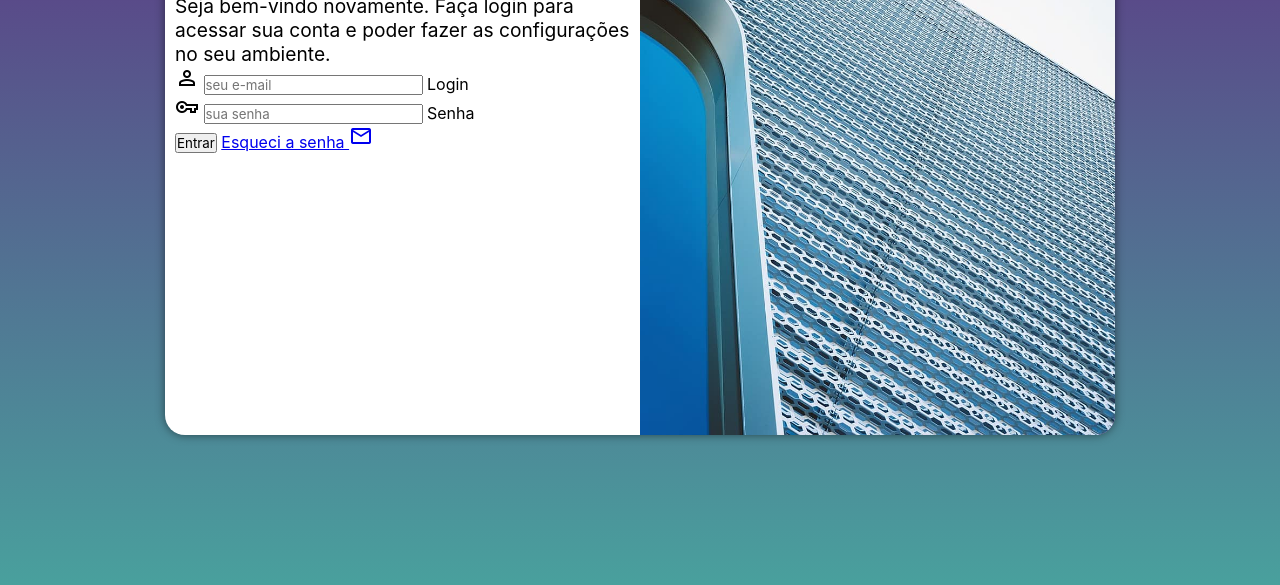
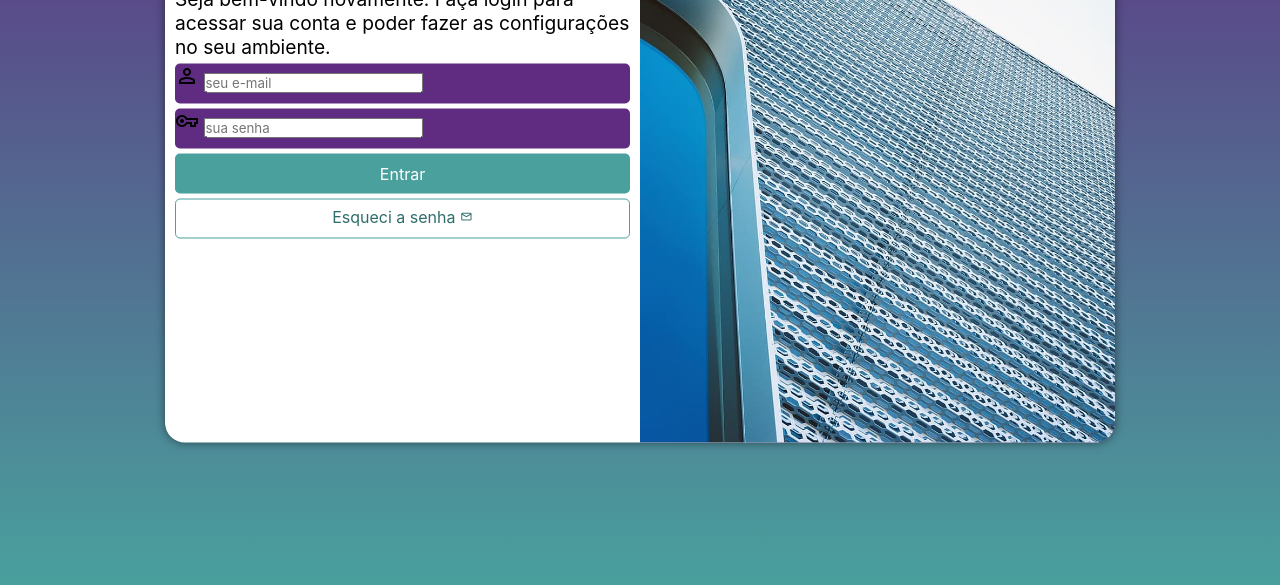
Before and after one commit to gabrielm29/projeto-login, a plain HTML site: page index.html in a window 1280 px wide. Shown: the part 215-800 px from the top of the page. Drawn offline with nearby package versions, Linux system fonts and the light colour scheme.

Commit message:
formatação do formulário

```diff
--- a/estilos/style.css
+++ b/estilos/style.css
@@ -31,7 +31,7 @@ section#login{
 
     background-color: white;
     width: 250px;
-    height: 500px;
+    height: 515px;
     border-radius: 20px;
     box-shadow: 0px 0px 10px rgba(0, 0, 0, 0.5);
 
@@ -61,3 +61,48 @@ div#formulario > h1{
 div#formulario > p{
     font-size: 0.8em;
 }
+form > div.campo{
+    background-color: #5f2c82;
+    display: block;
+    width: 100%;
+    height: 40px;
+    border-radius: 5px;
+    margin: 5px 0px;
+}
+div.campo label{
+    display: none;
+}
+form > input[type=submit]{
+    display: block;
+    font-size: 1em;
+    width: 100%;
+    height: 40px;
+    background-color: #49a09d;
+    color: white;
+    border: none;
+    border-radius: 5px;
+    cursor: pointer;
+}
+form > input[type=submit]:hover{
+    background-color: #2f6d6b;
+}
+form > a.botao{
+    display: block;
+    text-align: center;
+    font-size: 1em;
+    width: 100%;
+    height: 40px;
+    padding-top: 7px;
+    margin-top: 5px;
+    color: #2f6d6b;
+    background-color: white;
+    border: 1px solid #49a09d;
+    border-radius: 5px;
+    text-decoration: none;
+}
+form > a.botao:hover{
+    background-color: #5ac7c3;
+}
+form > a.botao > span{
+    font-size: 0.8em;
+}
--- a/index.html
+++ b/index.html
@@ -30,7 +30,7 @@
                         <label for="isenha">Senha</label>
                     </div>
                     <input type="submit" value="Entrar">
-                    <a href="esqueci.html">Esqueci a senha <span class="material-symbols-outlined">mail</span></a>
+                    <a href="esqueci.html" class="botao">Esqueci a senha <span class="material-symbols-outlined">mail</span></a>
                 </form>
             </div>
         </section>
```
